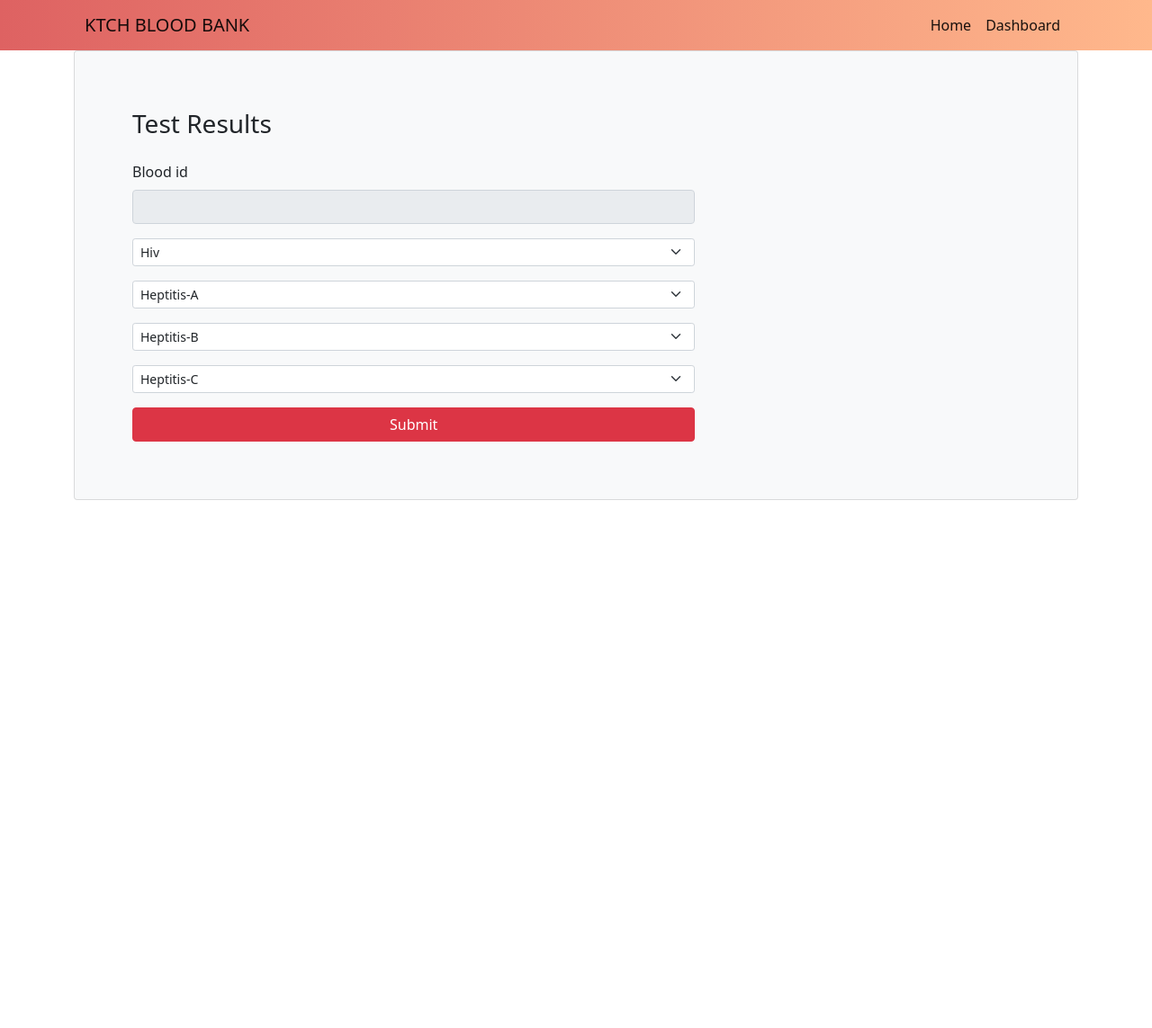
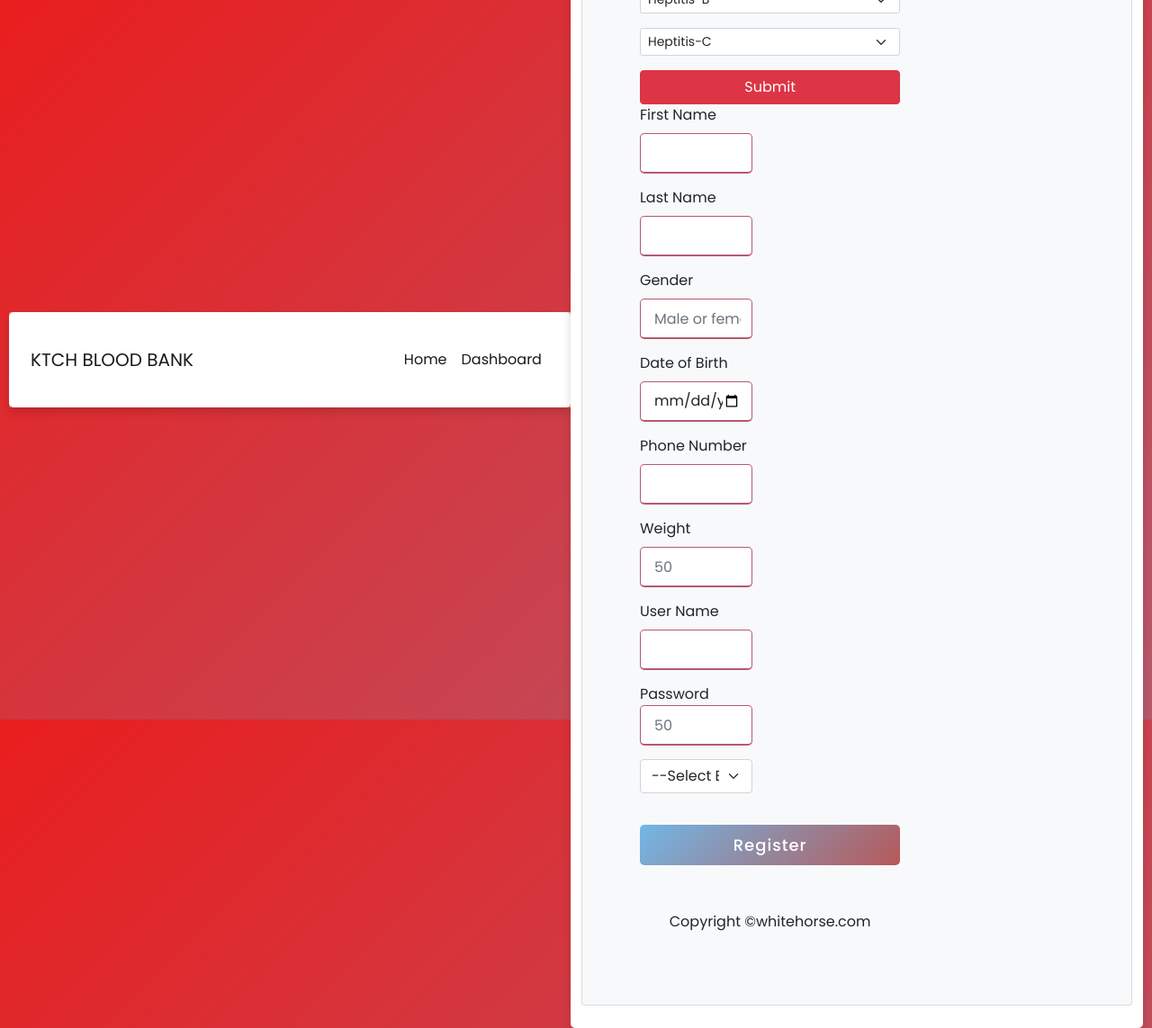
Before and after one commit to chipsj360/kchbb, a PHP site: page /results.php in a window 1280 px wide. Shown: the whole page at 90% size. Before the commit the page ends 556 px from the top, so only its background shows below. Run offline with PHP 8.4, Linux system fonts and the light colour scheme.

Commit message:
Results file
Adding view to results file

```diff
--- a/results.php
+++ b/results.php
@@ -5,6 +5,7 @@
 
 <head>
   <meta charset="UTF-8">
+  <link rel="stylesheet" href="style.css">
   <meta http-equiv="X-UA-Compatible" content="IE=edge">
   <meta name="viewport" content="width=device-width, initial-scale=1.0">
   <title>Results</title>
@@ -12,6 +13,9 @@
     <link rel="stylesheet" href="src/nav_1.css">
 </head>
 <body>
+
+
+
 <section class="header">
     <div class="container">
 <nav class="navbar navbar-expand-lg navbar-light ">
@@ -43,15 +47,10 @@
 <div class="container">
 <div class="card bg-light">
 <article class="card-body mx-auto" >
-
-
-
   <div class="col-8">
-
                 <div class="form p-5">
                     <form class="row g-3" method="POST" action="services/bloodservices.php">
                         <h3>Test Results</h3>
-
                         <div class="col-md-12">
                             <label for="inputusername" class="form-label">Blood id</label>
                             <input type="text"  <?php if(isset($_GET['result'])) ?> value="<?php echo $blood_id ?>" class="form-control"   name="blood_id" readonly >
@@ -63,7 +62,6 @@
                              <option value="Positive">Positive</option>
                             </select>
                         </div>
-
                         <div class="col-md-12">
                             <select class="form-select form-select-sm" aria-label=".form-select-sm example" name="Hepatitis-A">
                              <option selected>Heptitis-A</option>
@@ -71,8 +69,6 @@
                              <option value="Positive">Positive</option>
                             </select>
                           </div>
-
-
                            <div class="col-md-12">
                             <select class="form-select form-select-sm" aria-label=".form-select-sm example" name="Hepatitis-B">
                              <option selected>Heptitis-B</option>
@@ -80,7 +76,6 @@
                              <option value="Positive">Positive</option>
                             </select>
                           </div>
-
                           <div class="col-md-12">
                             <select class="form-select form-select-sm" aria-label=".form-select-sm example" name="Hepatitis-C">
                              <option selected>Heptitis-C</option>
@@ -88,13 +83,74 @@
                              <option value="Positive">Positive</option>
                             </select>
                           </div>
-
-
                         <div class="col-12">
                             <button type="submit"  class="btn btn-danger col-12" name=" results" >Submit</button>
                         </div>
                     </form>
 
+                    <form class="row g-3" method="POST" action="services/registration_services.php">
+    <div class="user-details">
+<div class="input-box">
+<label for="inputEmail4" class="form-label">First Name</label>
+<input type="text" class="form-control" id="" name="firstname">
+</div>
+<div class="input-box">
+<label for="inputPassword4" class="form-label">Last Name</label>
+  <input type="text" class="form-control" id="inputPassword4" name="lastname">
+</div>
+<div class="input-box">
+  <label for="inputAddress" class="form-label">Gender</label>
+  <input type="text" class="form-control"  placeholder="Male or female" name="gender">
+</div>
+<div class="input-box">
+  <label for="inputAddress2" class="form-label">Date of Birth</label>
+  <input type="date" class="form-control" id="dob" name="dob" >
+</div>
+
+<div class="input-box">
+  <label for="phonenumber" class="form-label">Phone Number</label>
+  <input type="tel" class="form-control" name="contact">
+</div>
+
+<div class="input-box">
+  <label for="weight" class="form-label">Weight</label>
+  <input type="number" class="form-control" placeholder="50" name="weight">
+</div>
+
+<div class="input-box">
+  <label for="username" class="form-label">User Name</label>
+  <input type="text" class="form-control" placeholder="" name="username">
+</div>
+
+
+<div class="input-box">
+  <label for="username" class="details">Password</label>
+  <input type="password" class="form-control" placeholder="50" name="password">
+</div>
+<div class="input-box">
+<select class="form-select form-select-md" name="bloodgroup">
+<option selected>--Select Blood Group--</option>
+<option value="A+">A+</option>
+<option value="A-">A-</option>
+<option value="B+">B+</option>
+<option value="B-">B-</option>
+<option value="AB+">AB+</option>
+<option value="AB-">AB-</option>
+<option value="O+">O+</option>
+<option value="O">O-</option>
+</select>
+</div>
+
+
+<!-- <div class="col-12">
+  <button type="submit" class="btn btn-danger"  style="border-radius:0%";>Register</button>
+</div> -->
+<div class="button">
+          <input type="submit" value="Register">
+        </div>
+</div>
+<center><p>Copyright &copy;whitehorse.com</p></center>
+</form>
 
                 </div>
             </div>
--- a/users/admin/viewblood.php
+++ b/users/admin/viewblood.php
@@ -54,8 +54,6 @@
 
 <head>
   <meta charset="UTF-8">
-
-
   <link rel="stylesheet" href="styles.css">
   <meta http-equiv="X-UA-Compatible" content="IE=edge">
   <meta name="viewport" content="width=device-width, initial-scale=1.0">
```
